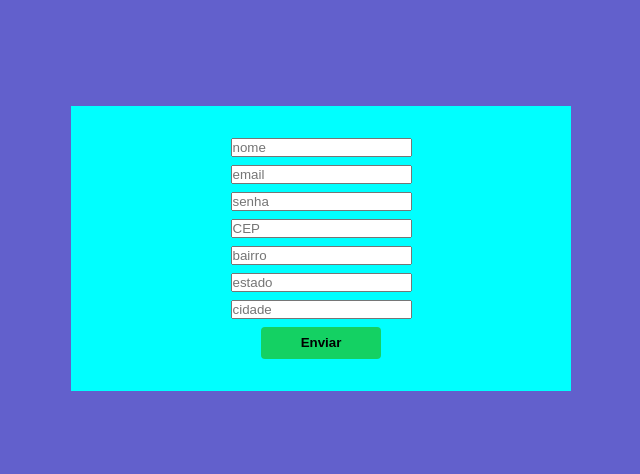
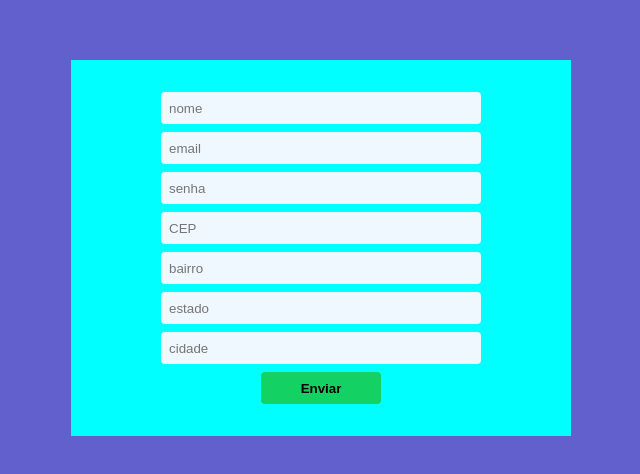
Before and after one commit to gasparESB/FormWithCepAPI, a React app: page / in a window 1280 px wide. Shown: the part 152-626 px from the top of the page, without its empty margins (319-959 px from the left). Built offline with nearby package versions, Linux system fonts and the light colour scheme; the HTML template or start-up script is replaced by a standard one.

Commit message:
style[input]: create style archive to input component

```diff
--- a/src/components/Input/index.tsx
+++ b/src/components/Input/index.tsx
@@ -1,10 +1,18 @@
-import React, { InputHTMLAttributes } from "react"
+import React, { InputHTMLAttributes } from "react";
+import { Path, UseFormRegister } from "react-hook-form";
+import styles from './styles.module.scss'
 
+interface InputProps extends InputHTMLAttributes<HTMLInputElement> {
+  label: Path<any>;
+  register: UseFormRegister<any>;
+  required?: boolean;
+}
+const Input = ({label, register, ...otherProps }: InputProps) => {
+  return (
+    <>
+      <input className={styles.input} {...register(label)} {...otherProps} />
+    </>
+  );
+};
 
-const Input = ({...otherProps}: InputHTMLAttributes<HTMLInputElement>) => {
-    return (<>
-    <input {...otherProps} />
-    </>)
-}
-
-export default Input
+export default Input;
--- /dev/null
+++ b/src/components/Input/styles.module.scss
@@ -0,0 +1,9 @@
+.input {
+  height: 32px;
+  width: 320px;
+  background-color: aliceblue;
+  padding: 8px;
+  border-style: none;
+  border-radius: 4px;
+  outline-style: none;
+}
```
